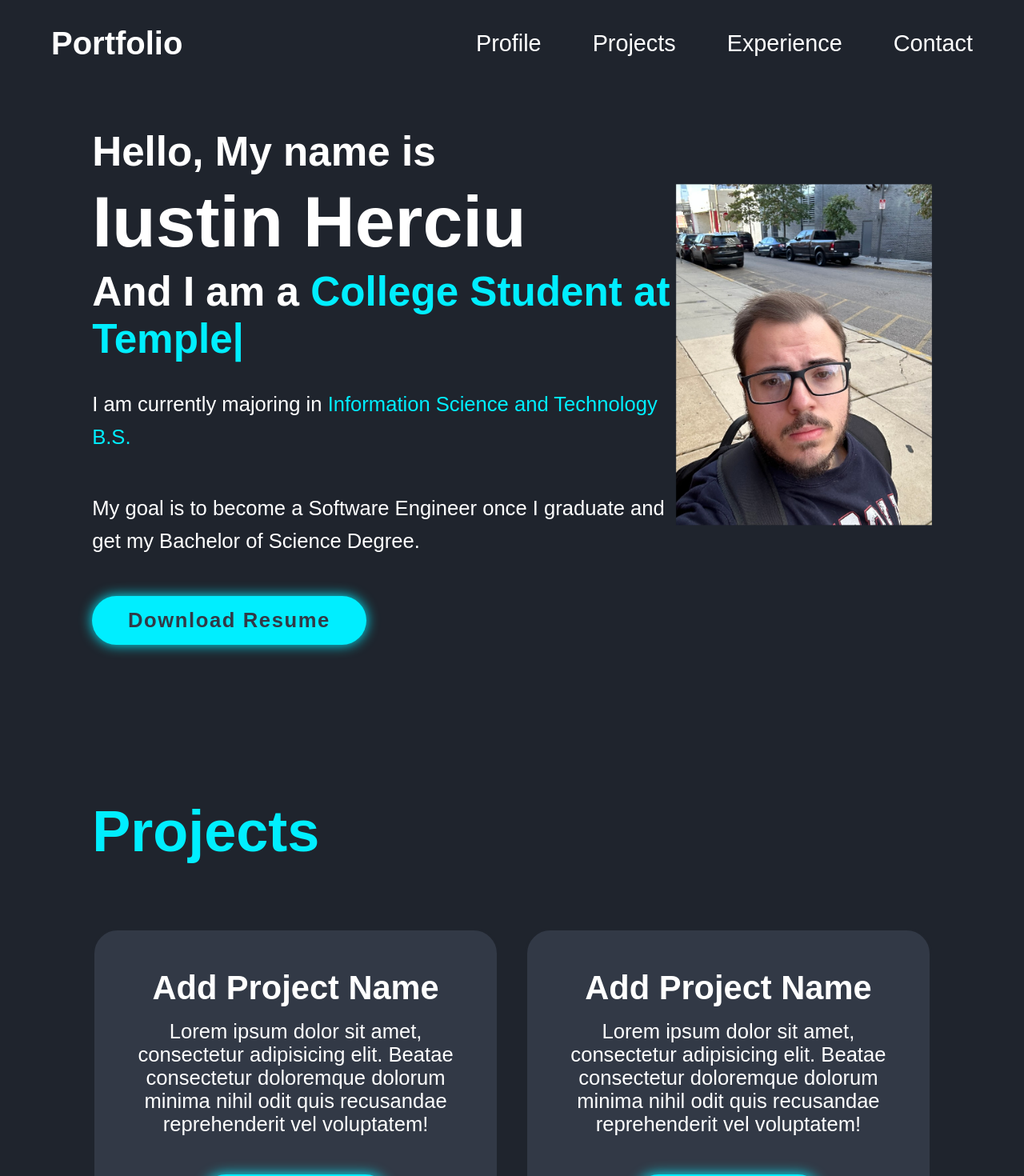
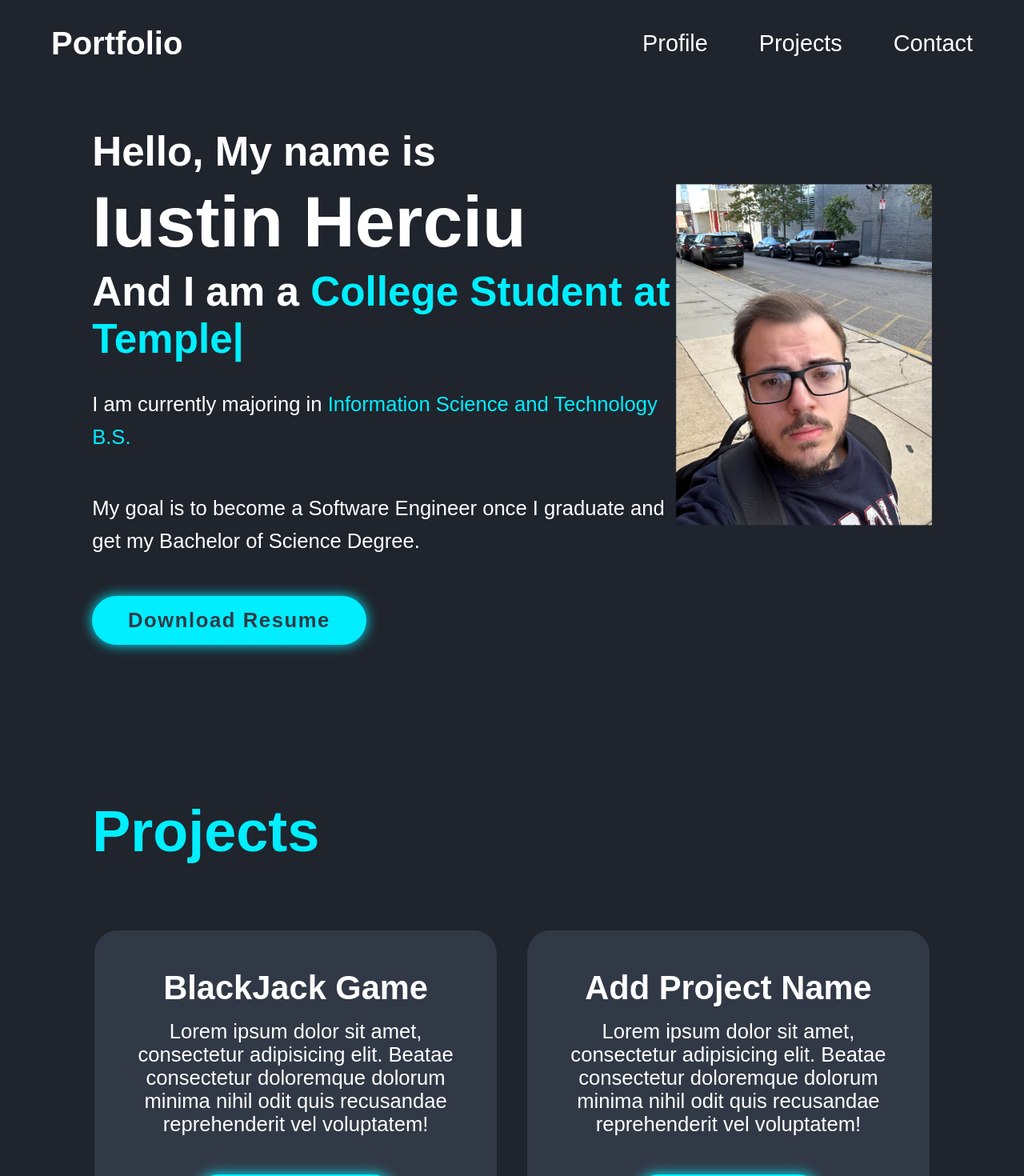
Before and after one commit to CIS-3344-fall24/IustinHerciu-assignment-4, a React (Create React App) app in the folder portfolio/: page / in a window 1280 px wide. Shown: the top 1470 px of the page at 80% size. Built offline with nearby package versions, Linux system fonts and the light colour scheme.

Commit message:
NavBar Update
- When you click on Download Resume, it now downloads the pdf file.

```diff
--- a/portfolio/package.json
+++ b/portfolio/package.json
@@ -8,6 +8,7 @@
     "@testing-library/user-event": "^13.5.0",
     "react": "^18.3.1",
     "react-dom": "^18.3.1",
+    "react-router-dom": "^6.27.0",
     "react-scripts": "5.0.1",
     "scrollreveal": "^4.0.9",
     "typed.js": "^2.1.0",
--- a/portfolio/src/content/NavBar.jsx
+++ b/portfolio/src/content/NavBar.jsx
@@ -1,6 +1,8 @@
 // This page will include the Navigation Bar
 // import `useEffect` and `useRef` to attach and detach event listeners,
 // and to reference DOM elements directly in React.
+// import React Router Link as well for the navbar
+
 import React, { useEffect, useRef } from 'react';
 
 export default function NavBar() {
@@ -62,30 +64,27 @@
     return (
         <nav className="navbar">
 
-            {/* create list that will include the navbar options. use unordered list */}
             <header className="header">
                 <h1 className="title">Portfolio</h1>
 
+                {/* create list that will include the navbar options. use unordered list */}
+
                 <ul>
                     {/* Store each <li> element in linkRef at the correct index */}
-                    <li ref={element => linkRef.current[0] = element} className="active">
-                        <a href="/profile">Profile</a>
+                    <li className="active">
+                        <a href="#profile">
+                            Profile
+                        </a>
                     </li>
 
-                    <li ref={element => linkRef.current[1] = element}>
-                        <a href="/projects">
+                    <li>
+                        <a href="#projects">
                             Projects
                         </a>
                     </li>
 
-                    <li ref={element => linkRef.current[2] = element}>
-                        <a href="/experience">
-                            Experience
-                        </a>
-                    </li>
-
-                    <li ref={element => linkRef.current[3] = element}>
-                        <a href="/contact">
+                    <li>
+                        <a href="#contact">
                             Contact
                         </a>
                     </li>
--- a/portfolio/src/content/Profile.jsx
+++ b/portfolio/src/content/Profile.jsx
@@ -29,11 +29,10 @@
                 <h1>Iustin Herciu</h1>
                 <h3>And I am a <span className="multiple-text"></span></h3>
                 <p>I am currently majoring in <span>Information Science and Technology B.S.</span></p>
-                <p>My goal is to become a Software Engineer once I graduate and get my Bachelor of Science Degree.
-                </p>
+                <p>My goal is to become a Software Engineer once I graduate and get my Bachelor of Science Degree.</p>
 
                 {/* eslint-disable-next-line jsx-a11y/anchor-is-valid */}
-                <a href="#" className="btn">Download Resume</a>
+                <a href="/Resume.pdf" className="btn" download={"Resume.pdf"}>Download Resume</a>
             </div>
 
             <div className="profile-img">
--- a/portfolio/src/content/Projects.jsx
+++ b/portfolio/src/content/Projects.jsx
@@ -6,6 +6,16 @@
             </h2>
 
             <div className="projects-container">
+                <div className="projects-box">
+                    <i className='bx bx-code-alt'></i>
+                    <h3>BlackJack Game</h3>
+                    <p>
+                        Lorem ipsum dolor sit amet, consectetur adipisicing elit.
+                        Beatae consectetur doloremque dolorum minima nihil odit quis
+                        recusandae reprehenderit vel voluptatem!</p>
+                    {/* eslint-disable-next-line jsx-a11y/anchor-is-valid */}
+                    <a href="#" className="btn">GitHub Link</a>
+                </div>
                 <div className="projects-box">
                     <i className='bx bx-code-alt'></i>
                     <h3>Add Project Name</h3>
@@ -43,15 +53,6 @@
                         Lorem ipsum dolor sit amet, consectetur adipisicing elit.
                         Beatae consectetur doloremque dolorum minima nihil odit quis
                         recusandae reprehenderit vel voluptatem!</p>
-                    <a href="#" className="btn">Read More</a>
-                </div>
-                <div className="projects-box">
-                    <i className='bx bx-code-alt'></i>
-                    <h3>Add Project Name</h3>
-                    <p>
-                        Lorem ipsum dolor sit amet, consectetur adipisicing elit.
-                        Beatae consectetur doloremque dolorum minima nihil odit quis
-                        recusandae reprehenderit vel voluptatem!</p>
                     {/* eslint-disable-next-line jsx-a11y/anchor-is-valid */}
                     <a href="#" className="btn">Read More</a>
                 </div>
```
Also changed, not shown: 2 other files (tests, documents, lock files or other folders).
